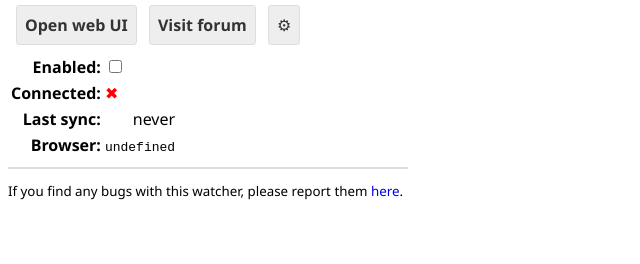
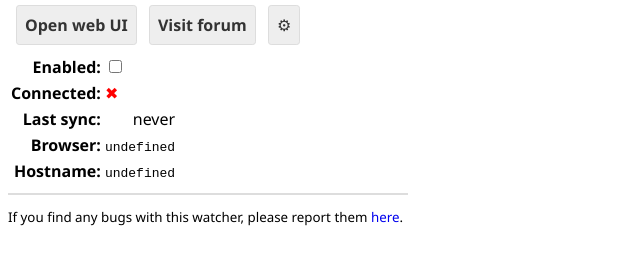
Before and after one commit to ActivityWatch/aw-watcher-web, a website built with Vite: page src/popup/index.html in a window 1280 px wide. Shown: the part 78-342 px from the top of the page, without its empty margins (0-640 px from the left). Built offline with nearby package versions, Linux system fonts and the light colour scheme; some packages are replaced by stand-ins of ours.

Commit message:
Display hostname in the popup status

```diff
--- a/src/popup/index.html
+++ b/src/popup/index.html
@@ -70,6 +70,15 @@
           </code>
         </td>
       </tr>
+
+      <tr>
+        <th align="right">Hostname:</th>
+        <td>
+          <code id="status-hostname">
+            <!-- Filled by JS -->
+          </code>
+        </td>
+      </tr>
     </table>
 
     <hr />
--- a/src/popup/main.ts
+++ b/src/popup/main.ts
@@ -9,6 +9,7 @@ import {
   watchSyncDate,
   watchSyncSuccess,
   getBrowserName,
+  getHostname,
 } from '../storage'
 
 function setConnected(connected: boolean | undefined) {
@@ -33,6 +34,7 @@ async function renderStatus() {
   const syncStatus = await getSyncStatus()
   const consentStatus = await getConsentStatus()
   const browserName = await getBrowserName()
+  const hostname = await getHostname()
 
   // Enabled checkbox
   const enabledCheckbox = document.getElementById('status-enabled-checkbox')
@@ -75,10 +77,17 @@ async function renderStatus() {
     throw Error('Web UI link is not an anchor')
   webuiLink.href = baseUrl ?? '#'
 
+  // Browser name
   const browserNameElement = document.getElementById('status-browser')
   if (!(browserNameElement instanceof HTMLElement))
     throw Error('Browser name element is not defined')
   browserNameElement.innerText = browserName
+
+  // Hostname
+  const hostnameElement = document.getElementById('status-hostname')
+  if (!(hostnameElement instanceof HTMLElement))
+    throw Error('Hostname element is not defined')
+  hostnameElement.innerText = hostname
 }
 
 function domListeners() {
```
